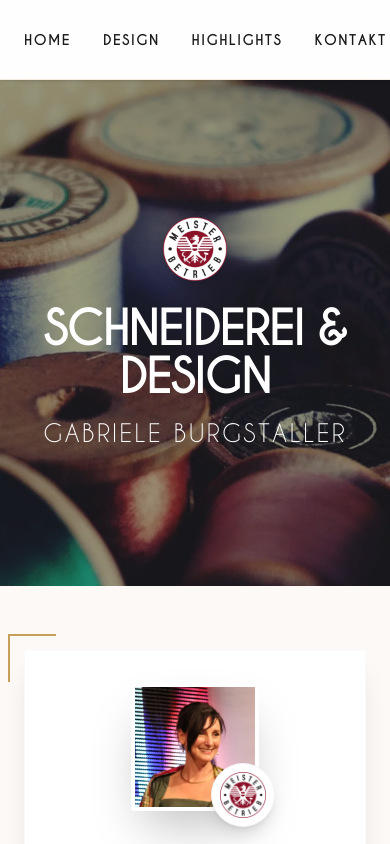
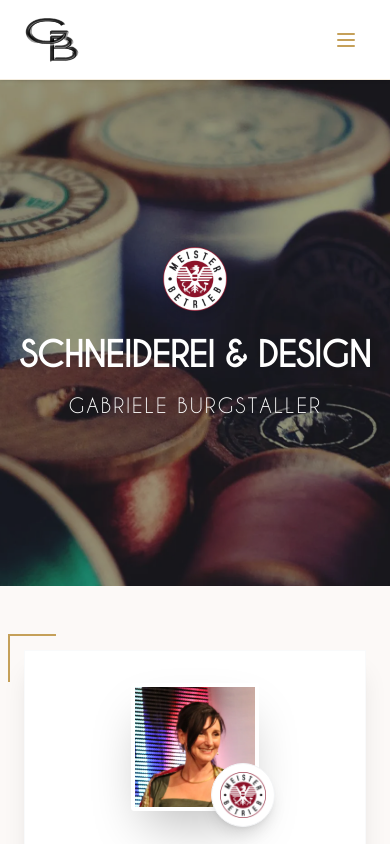
Before and after one commit to Scodun/schneiderei, a Vue app: page / in a window 390 px wide. Shown: the top 844 px of the page. Built offline with nearby package versions, Linux system fonts and the light colour scheme.

Commit message:
fix: mobile view

```diff
--- a/src/components/Contact.vue
+++ b/src/components/Contact.vue
@@ -4,8 +4,8 @@
 
     <div class="mt-12 max-w-4xl mx-auto fade-in">
       <div class="card overflow-hidden !p-0 flex flex-col md:flex-row shadow-2xl">
-        <div class="md:w-1/2 h-80 md:h-auto">
-          <img class="w-full h-full object-cover" src="../assets/me.webp" alt="Gabriele Burgstaller">
+        <div class="md:w-1/2 flex items-center justify-center bg-gray-50/50 p-8 md:p-0">
+          <img class="h-48 w-48 md:h-full md:w-full object-cover object-top rounded-sm md:rounded-none border-4 border-white md:border-0 shadow-2xl md:shadow-none transition-transform duration-500 hover:scale-105" src="../assets/me.webp" alt="Gabriele Burgstaller">
         </div>
 
         <div class="md:w-1/2 p-10 flex flex-col justify-center space-y-8 bg-white">
--- a/src/components/ImageModal.vue
+++ b/src/components/ImageModal.vue
@@ -1,7 +1,7 @@
 <template>
-  <div class="fixed inset-0 z-50 flex items-center justify-center bg-black/80 backdrop-blur-sm p-4 sm:p-8" @click.self="$emit('close')">
+  <div class="fixed inset-0 z-[100] flex items-center justify-center bg-black/80 backdrop-blur-sm p-4 sm:p-8" @click="$emit('close')">
     <button
-      class="absolute top-4 right-4 text-white hover:text-cli-primary transition-colors p-2"
+      class="absolute top-4 right-4 text-white hover:text-primary transition-colors p-2 z-[110]"
       @click="$emit('close')"
     >
       <svg xmlns="http://www.w3.org/2000/svg" width="32" height="32" viewBox="0 0 24 24" fill="none" stroke="currentColor" stroke-width="2" stroke-linecap="round" stroke-linejoin="round"><line x1="18" y1="6" x2="6" y2="18"></line><line x1="6" y1="6" x2="18" y2="18"></line></svg>
@@ -11,6 +11,7 @@
         class="max-h-full max-w-full object-contain shadow-2xl"
         :src="image"
         alt="Showroom image"
+        @click.stop
       />
     </div>
   </div>
--- a/src/components/NavigationBar.vue
+++ b/src/components/NavigationBar.vue
@@ -1,12 +1,31 @@
 <template>
-  <nav class="w-full z-50 h-20 flex items-center fixed top-0 bg-white/80 backdrop-blur-md shadow-sm border-b border-primary/20">
+  <nav class="w-full z-50 h-20 flex items-center fixed top-0 bg-white/95 backdrop-blur-md shadow-sm border-b border-primary/20">
     <div class="container mx-auto px-6 flex justify-between items-center">
-      <router-link to="/" class="flex items-center gap-4">
+      <router-link to="/" class="flex items-center gap-4 relative z-50">
         <img class="h-12 w-auto" src="../assets/gb.webp" alt="Logo" />
         <span class="hidden md:block text-lg font-bold tracking-tighter uppercase">Schneiderei & Design</span>
       </router-link>
 
-      <div class="flex items-center space-x-8 text-sm font-bold uppercase tracking-widest">
+      <!-- Desktop Menu -->
+      <div class="hidden md:flex items-center space-x-8 text-sm font-bold uppercase tracking-widest">
+        <router-link to="/#home" class="hover:text-primary transition-colors duration-300">Home</router-link>
+        <router-link to="/#design" class="hover:text-primary transition-colors duration-300">Design</router-link>
+        <router-link to="/#highlights" class="hover:text-primary transition-colors duration-300">Highlights</router-link>
+        <router-link to="/#contact" class="hover:text-primary transition-colors duration-300">Kontakt</router-link>
+      </div>
+
+      <!-- Mobile Menu Button -->
+      <button @click="isMenuOpen = !isMenuOpen" class="md:hidden p-2 text-primary z-50 focus:outline-none">
+        <Menu v-if="!isMenuOpen" class="w-6 h-6" />
+        <X v-else class="w-6 h-6" />
+      </button>
+
+      <!-- Mobile Menu Overlay -->
+      <div
+        v-if="isMenuOpen"
+        class="fixed inset-0 bg-white z-40 md:hidden flex flex-col items-center justify-center space-y-8 text-xl font-bold uppercase tracking-[0.2em]"
+        @click="isMenuOpen = false"
+      >
         <router-link to="/#home" class="hover:text-primary transition-colors duration-300">Home</router-link>
         <router-link to="/#design" class="hover:text-primary transition-colors duration-300">Design</router-link>
         <router-link to="/#highlights" class="hover:text-primary transition-colors duration-300">Highlights</router-link>
@@ -17,6 +36,10 @@
 </template>
 
 <script setup>
+import { ref } from 'vue';
+import { Menu, X } from '@lucide/vue';
+
+const isMenuOpen = ref(false);
 </script>
 
 <style scoped>
--- a/src/components/Opening.vue
+++ b/src/components/Opening.vue
@@ -4,8 +4,8 @@
       <div class="absolute inset-0 bg-black/30 flex items-center justify-center">
         <div class="text-center text-white px-4 fade-in flex flex-col items-center">
           <img class="h-16 md:h-24 mb-6 drop-shadow-lg" src="../assets/meisterbetrieb.webp" alt="Meisterbetrieb">
-          <h1 class="text-5xl md:text-7xl lg:text-8xl font-bold mb-4 tracking-tighter uppercase">Schneiderei & Design</h1>
-          <h2 class="text-2xl md:text-3xl lg:text-4xl font-light tracking-widest uppercase italic">Gabriele Burgstaller</h2>
+          <h1 class="text-4xl sm:text-5xl md:text-7xl lg:text-8xl font-bold mb-4 tracking-tighter uppercase">Schneiderei & Design</h1>
+          <h2 class="text-xl sm:text-2xl md:text-3xl lg:text-4xl font-light tracking-widest uppercase italic">Gabriele Burgstaller</h2>
         </div>
       </div>
     </div>
@@ -76,9 +76,15 @@
 <style scoped>
 .parallax-container {
   background-image: url("../assets/assorted-color-threads-in-spools-1189675-1-1980x1114.webp");
-  background-attachment: fixed;
+  background-attachment: scroll;
   background-position: center;
   background-repeat: no-repeat;
   background-size: cover;
 }
+
+@media (min-width: 768px) {
+  .parallax-container {
+    background-attachment: fixed;
+  }
+}
 </style>
```
